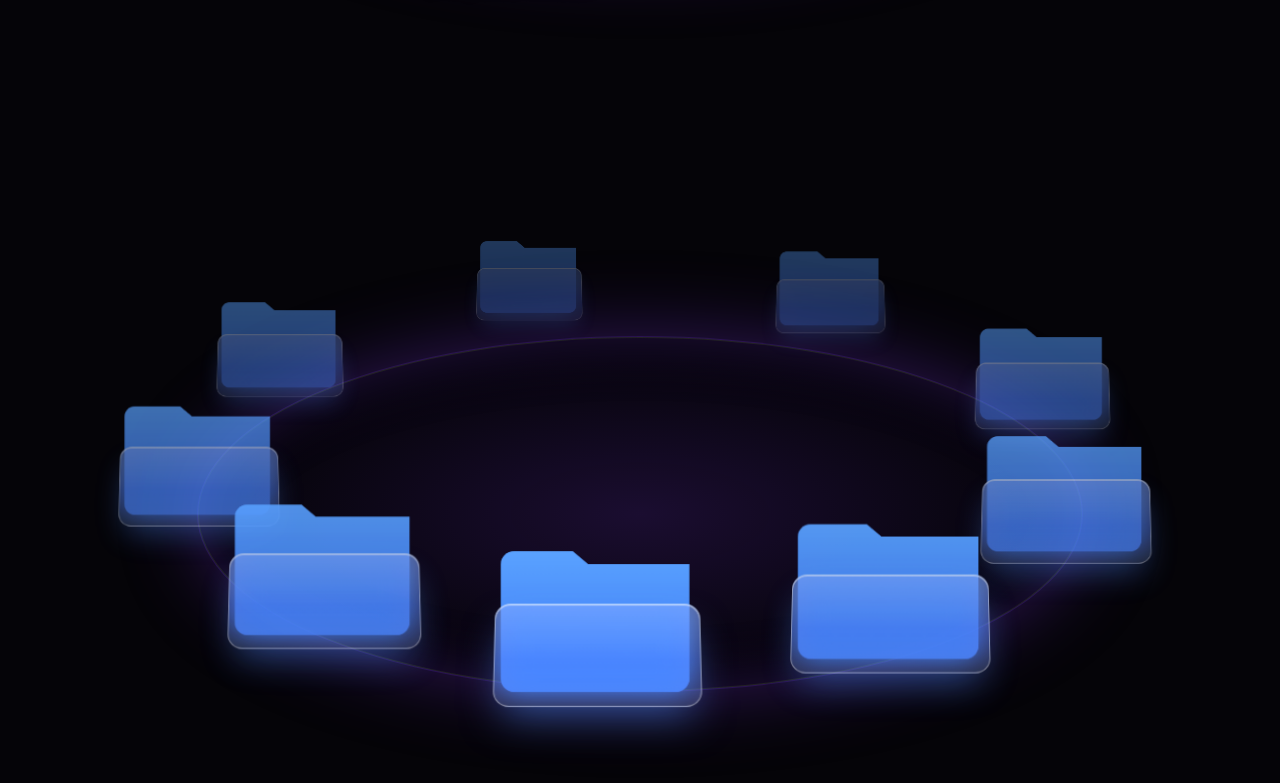
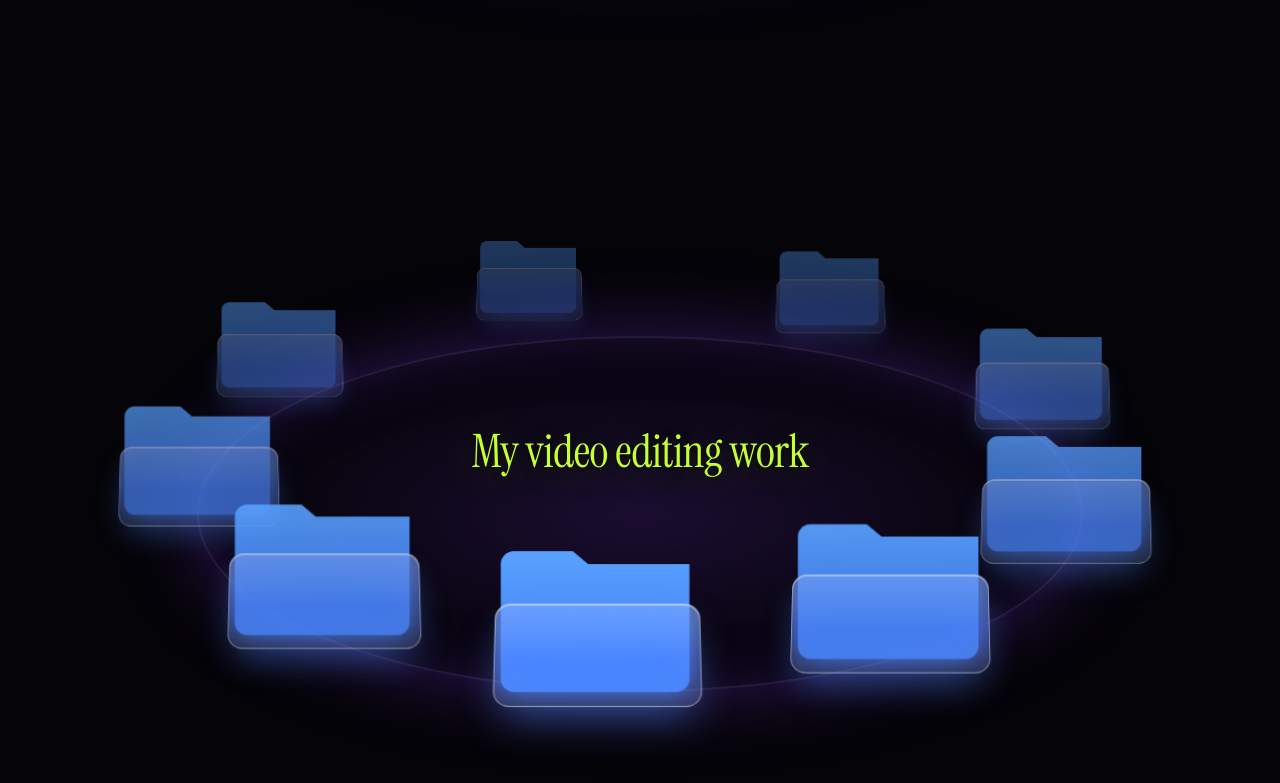
Before and after one commit to siddiqisaqlain/rollnumbernine, a plain HTML site: page works.html in a window 1280 px wide. Shown: the part 1592-2375 px from the top of the page. Drawn offline with Linux system fonts and the light colour scheme; animation ran at ten frames a second.

Commit message:
Second ring title: My video editing work

```diff
--- a/works.html
+++ b/works.html
@@ -82,10 +82,11 @@
   </section>
 
   <!-- ───────── second ring: empty folders, turning the other way ───────── -->
-  <section class="desk desk-2" aria-hidden="true">
+  <section class="desk desk-2" aria-label="Video editing work">
     <div class="orbit" id="orbit2">
-      <i class="orbit-track"></i>
-      <div class="orbit-set" id="emptySet"></div>
+      <i class="orbit-track" aria-hidden="true"></i>
+      <h2 class="orbit-title">My video editing work</h2>
+      <div class="orbit-set" id="emptySet" aria-hidden="true"></div>
     </div>
   </section>
 </main>
```
